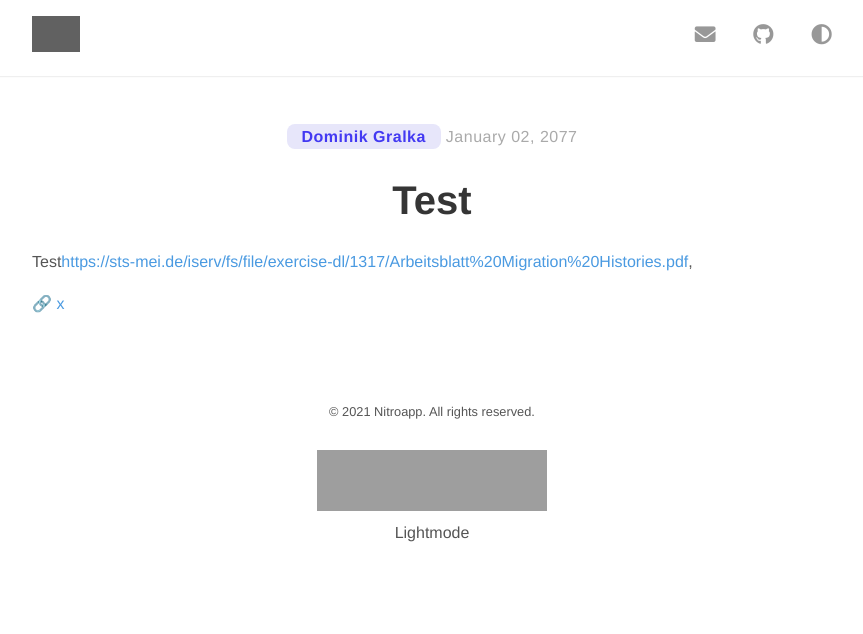
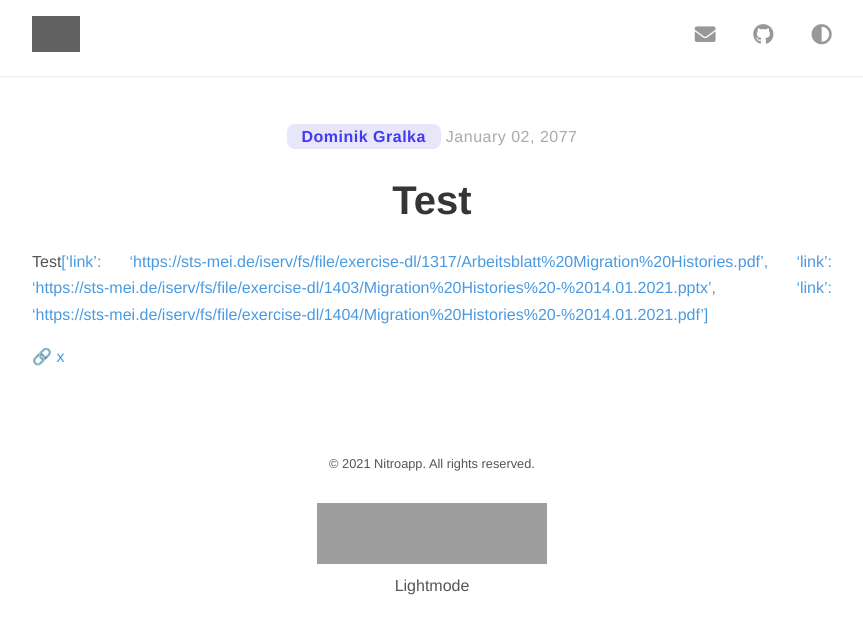
Before and after one commit to cns-nitroapp/blog, a Jekyll site: the page built from _posts/2077-01-02-0.md, in a window 1280 px wide. Shown: the top 634 px of the page, without its empty margins (208-1071 px from the left). Built offline with Jekyll 4.4.1, drawn with Linux system fonts in a browser that asks for light colours; nearby versions of some CDN libraries; grey boxes are pictures that could not be loaded.

Commit message:
committing files

```diff
--- a/_posts/2077-01-02-0.md
+++ b/_posts/2077-01-02-0.md
@@ -6,4 +6,4 @@ start-date: "2077-01-02"
 end-date: "x"
 link: "x"
 ---
-Test<a href="https://sts-mei.de/iserv/fs/file/exercise-dl/1317/Arbeitsblatt%20Migration%20Histories.pdf">https://sts-mei.de/iserv/fs/file/exercise-dl/1317/Arbeitsblatt%20Migration%20Histories.pdf</a>,
+Test<a href="['link': 'https://sts-mei.de/iserv/fs/file/exercise-dl/1317/Arbeitsblatt%20Migration%20Histories.pdf', 'link': 'https://sts-mei.de/iserv/fs/file/exercise-dl/1403/Migration%20Histories%20-%2014.01.2021.pptx', 'link': 'https://sts-mei.de/iserv/fs/file/exercise-dl/1404/Migration%20Histories%20-%2014.01.2021.pdf']">['link': 'https://sts-mei.de/iserv/fs/file/exercise-dl/1317/Arbeitsblatt%20Migration%20Histories.pdf', 'link': 'https://sts-mei.de/iserv/fs/file/exercise-dl/1403/Migration%20Histories%20-%2014.01.2021.pptx', 'link': 'https://sts-mei.de/iserv/fs/file/exercise-dl/1404/Migration%20Histories%20-%2014.01.2021.pdf']</a>
```
